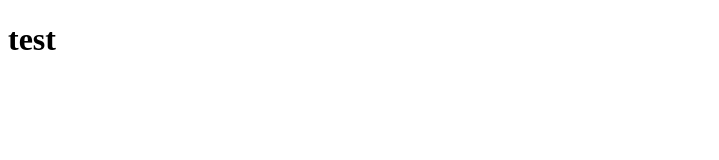
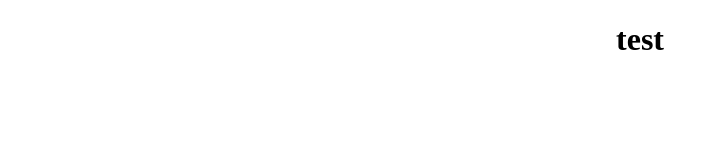
Before and after one commit to Hudinid/Hudinid.github.io, a plain HTML site: page index.html in a window 1280 px wide. Shown: the whole page, without its empty margins (0-719 px from the left). Drawn offline with Linux system fonts and the light colour scheme.

Commit message:
test
wasd

```diff
--- a/index.html
+++ b/index.html
@@ -1,6 +1,6 @@
 <!DOCTYPE html>
 <html>
     <head>
-        <h1>test </h1>
+        <center><h1>test </h1></center>
     </head>
 </html>
```
